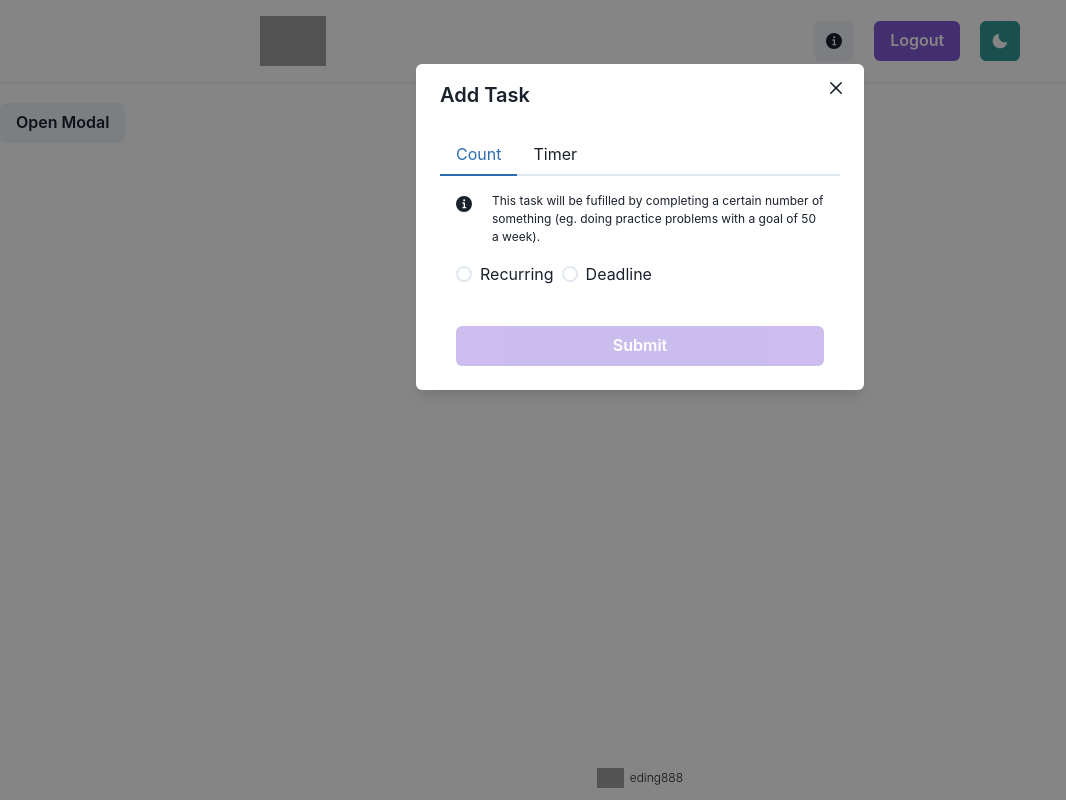
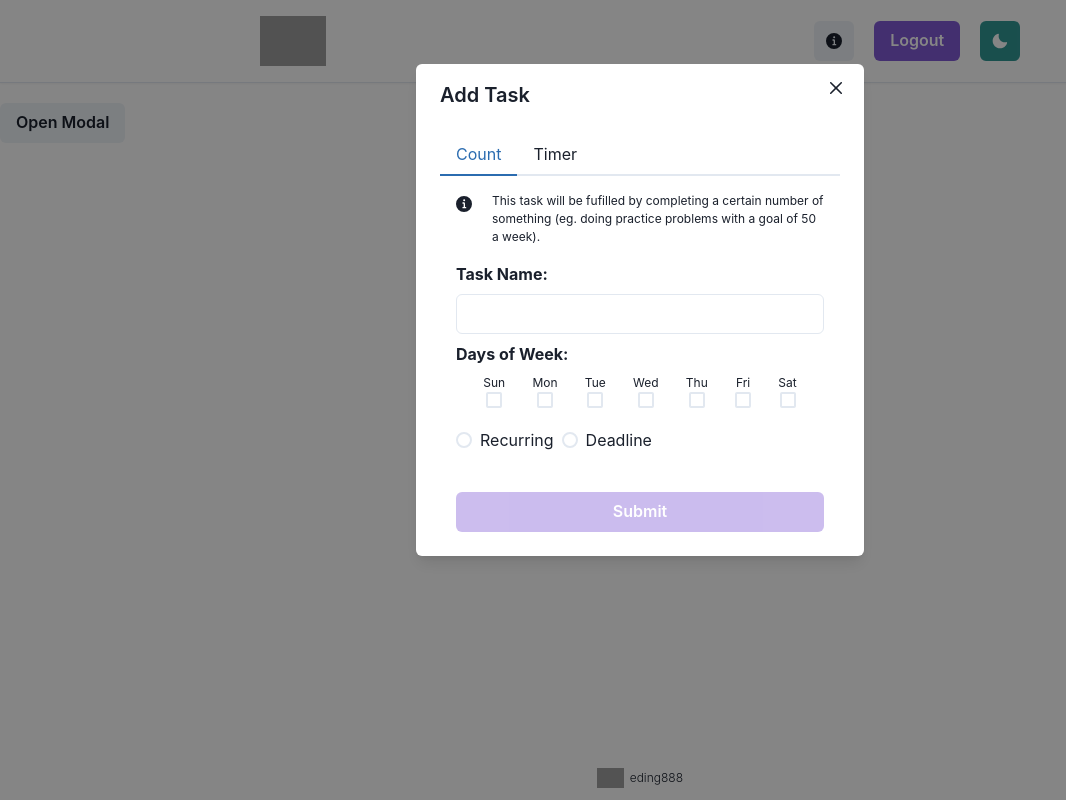
Before and after one commit to eding888/TimeWizard, a React (Create React App) app in the folder front/taskwizard-front/: page /dashboard in a window 1280 px wide. Both pictures are taken after a click on the button "Open Modal". Shown: the whole page, without its empty margins (0-1066 px from the left). Built offline with nearby package versions, Linux system fonts and the light colour scheme; grey boxes are pictures that could not be loaded.

Commit message:
Add name and days of week options to new task prompt

```diff
--- a/front/taskwizard-front/src/components/NewTask.tsx
+++ b/front/taskwizard-front/src/components/NewTask.tsx
@@ -1,23 +1,24 @@
-import { Input, FormControl, FormLabel, NumberInput, NumberInputField, NumberIncrementStepper, NumberDecrementStepper, NumberInputStepper, RadioGroup, Stack, Radio, Image, Flex, Button, Heading, Box, Modal, useDisclosure, ModalOverlay, ModalContent, ModalHeader, ModalFooter, ModalBody, ModalCloseButton, Tabs, TabList, Tab, TabPanel, TabPanels } from '@chakra-ui/react';
+import { Checkbox, Input, FormControl, FormLabel, NumberInput, NumberInputField, NumberIncrementStepper, NumberDecrementStepper, NumberInputStepper, RadioGroup, Stack, Radio, Image, Flex, Button, Heading, Box, Modal, useDisclosure, ModalOverlay, ModalContent, ModalHeader, ModalFooter, ModalBody, ModalCloseButton, Tabs, TabList, Tab, TabPanel, TabPanels } from '@chakra-ui/react';
 import { InfoIcon } from '@chakra-ui/icons';
 import { useState, SyntheticEvent, useEffect } from 'react';
-
-enum CompletionType {
+export enum CompletionType {
   COUNT,
   TIMER
 }
 
-enum Type {
+export enum Type {
   RECURRING,
   DEADLINE,
   NONE
 }
-interface TaskData {
+export interface TaskData {
   completionType: CompletionType | null,
   type: Type | null,
   deadlineDate: Date | null,
   hours: number | null,
-  minutes: number | null
+  minutes: number | null,
+  selectedDays: number[] | null,
+  name: string | null
 }
 
 const emptyData: TaskData = {
@@ -25,7 +26,9 @@ const emptyData: TaskData = {
   type: null,
   deadlineDate: null,
   hours: 0,
-  minutes: null
+  minutes: null,
+  selectedDays: null,
+  name: null
 };
 const DataPrompt = ({ stateMethod }: {stateMethod: React.Dispatch<React.SetStateAction<any>>}) => {
   const [currentData, setCurrentData] = useState(emptyData);
@@ -92,12 +95,69 @@ const DataPrompt = ({ stateMethod }: {stateMethod: React.Dispatch<React.SetState
     stateMethod(newData);
   };
 
+  const daysOfWeek = [
+    { id: 0, name: 'Sun' },
+    { id: 1, name: 'Mon' },
+    { id: 2, name: 'Tue' },
+    { id: 3, name: 'Wed' },
+    { id: 4, name: 'Thu' },
+    { id: 5, name: 'Fri' },
+    { id: 6, name: 'Sat' }
+  ];
+
+  const handleName = (event: SyntheticEvent): void => {
+    const target = event.target as HTMLInputElement;
+    const name = target.value;
+    const newData = { ...currentData };
+    newData.name = name.length === 0 ? null : name;
+    setCurrentData(newData);
+    stateMethod(newData);
+  };
+
+  const toggleDay = (dayId: number) => {
+    const newData = { ...currentData };
+    if (!currentData.selectedDays) {
+      const newDays = [];
+      newDays.push(dayId);
+      newData.selectedDays = newDays;
+      setCurrentData(newData);
+      stateMethod(newData);
+    } else {
+      let newDays: number[] | null = [...currentData.selectedDays];
+      if (newDays.includes(dayId)) {
+        newDays = newDays.filter(id => id !== dayId);
+        if (newDays.length === 0) {
+          newDays = null;
+        }
+      } else {
+        newDays.push(dayId);
+      }
+      newData.selectedDays = newDays;
+      console.log(newData);
+      setCurrentData(newData);
+      stateMethod(newData);
+    }
+  };
+
   const today = new Date().toISOString().substr(0, 10);
   const oneYearFromNow = new Date();
   oneYearFromNow.setFullYear(oneYearFromNow.getFullYear() + 1);
   const maxDate = oneYearFromNow.toISOString().substr(0, 10);
   return (
     <>
+      <Box mb='2' fontWeight='bold'>Task Name:</Box>
+      <Input type='text' maxLength={100} onChange ={handleName} mb ='2'></Input>
+      <Box mb='2' fontWeight='bold'>Days of Week:</Box>
+      <Flex mb = '5' justifyContent='space-evenly'>
+      {daysOfWeek.map(day => {
+        return (
+          <Flex direction='column' alignItems='center'>
+            <Box fontSize ='xs'>{day.name}</Box>
+            <Checkbox key={day.id} onChange={() => toggleDay(day.id)} isChecked = {!currentData.selectedDays ? false : currentData.selectedDays.includes(day.id)}></Checkbox>
+          </Flex>
+        );
+      })}
+      </Flex>
       <RadioGroup onChange={handleRadioChange} mb = '5'>
         <Stack direction='row'>
           <Radio value='recurring'>Recurring</Radio>
@@ -186,8 +246,8 @@ const NewTask = ({ isOpen, onClose }: { isOpen: boolean, onClose: () => void}) =
   const [countIncomplete, setCountIncomplete] = useState(true);
   const [timerIncomplete, setTimerIncomplete] = useState(true);
   const checkData = (taskData: TaskData): boolean => {
-    const deadlineKeys: (keyof TaskData)[] = ['hours', 'minutes', 'deadlineDate'];
-    const recurringKeys: (keyof TaskData)[] = ['hours', 'minutes'];
+    const deadlineKeys: (keyof TaskData)[] = ['hours', 'minutes', 'deadlineDate', 'name', 'selectedDays'];
+    const recurringKeys: (keyof TaskData)[] = ['hours', 'minutes', 'name', 'selectedDays'];
 
     if ('type' in taskData) {
       if (taskData.type === Type.DEADLINE) {
```
